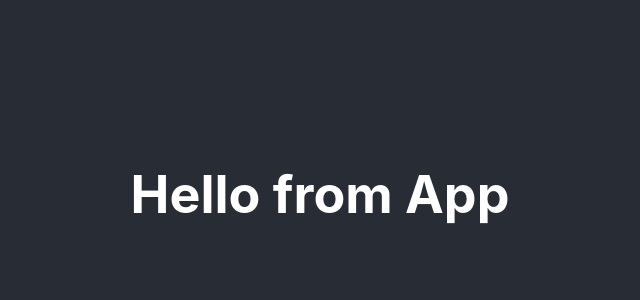
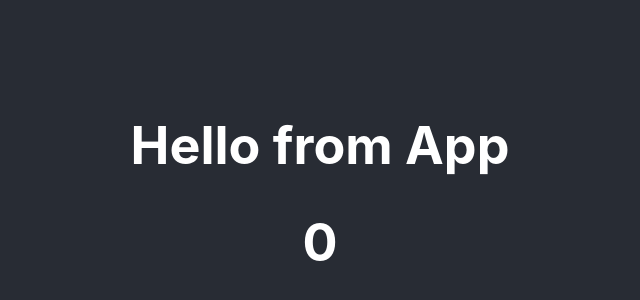
Before and after one commit to kumabiko/typescript_lesson, a React (Create React App) app: page / in a window 1280 px wide. Shown: the part 206-506 px from the top of the page, without its empty margins (320-960 px from the left). Built offline with nearby package versions, Linux system fonts and the light colour scheme.

Commit message:
React Hook useState

```diff
--- a/src/TestComponent.tsx
+++ b/src/TestComponent.tsx
@@ -1,14 +1,22 @@
-import React from "react";
+import React, { useState } from "react";
 
 // React Hooks Props型
 interface Props {
   text: string;
 }
+interface UserData {
+  id: number;
+  name: string;
+}
 
 const TestComponent: React.FC<Props> = (props) => {
+  // Genericsでnumberとnullを受け付ける様にする
+  const [count, setCount] = useState<number | null>(0);
+  const [user, setUser] = useState<UserData>({ id: 1, name: "dummy" });
   return (
     <div>
       <h1>{props.text}</h1>
+      <h1>{count}</h1>
     </div>
   );
 };
```
